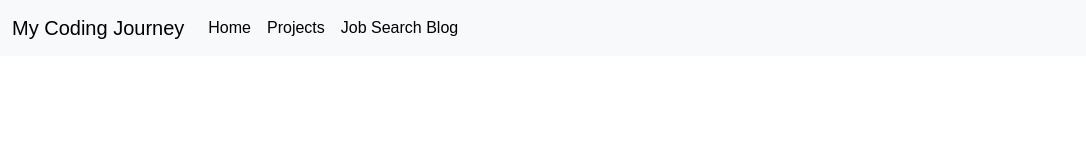
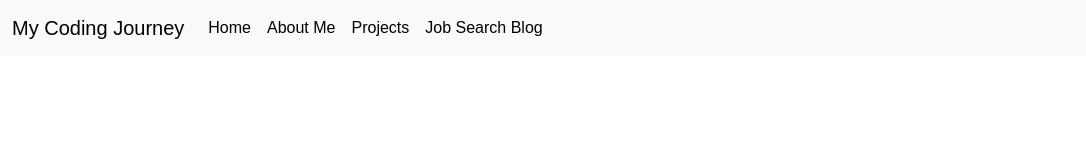
Before and after one commit to codeMonkeyHopeful/portfolio-and-blog, a Next.js app: page / in a window 1280 px wide. Shown: the top 160 px of the page, without its empty margins (0-1086 px from the left). Built offline with nearby package versions, Linux system fonts and the light colour scheme.

Commit message:
link for me page

```diff
--- a/src/components/NavigationBar/Navbar.tsx
+++ b/src/components/NavigationBar/Navbar.tsx
@@ -6,6 +6,10 @@ const linkList: NavLink[] = [
   {
     text: "Home",
     href: "/",
+  },
+  {
+    text: "About Me",
+    href: "/me",
   },
   {
     text: "Projects",
```
